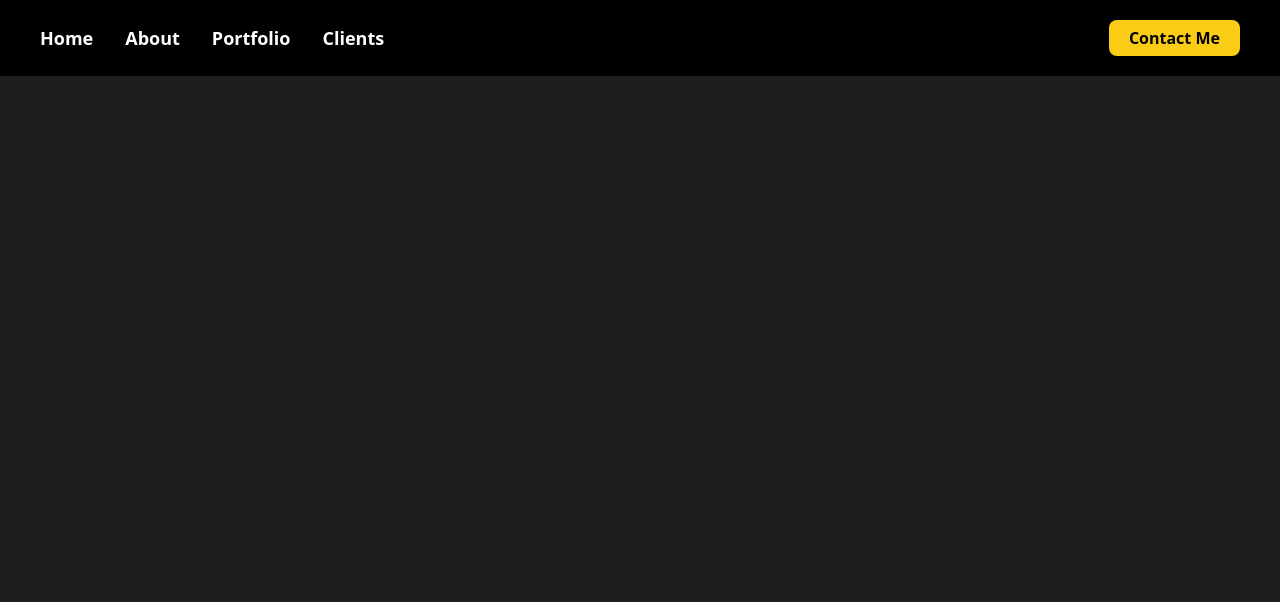
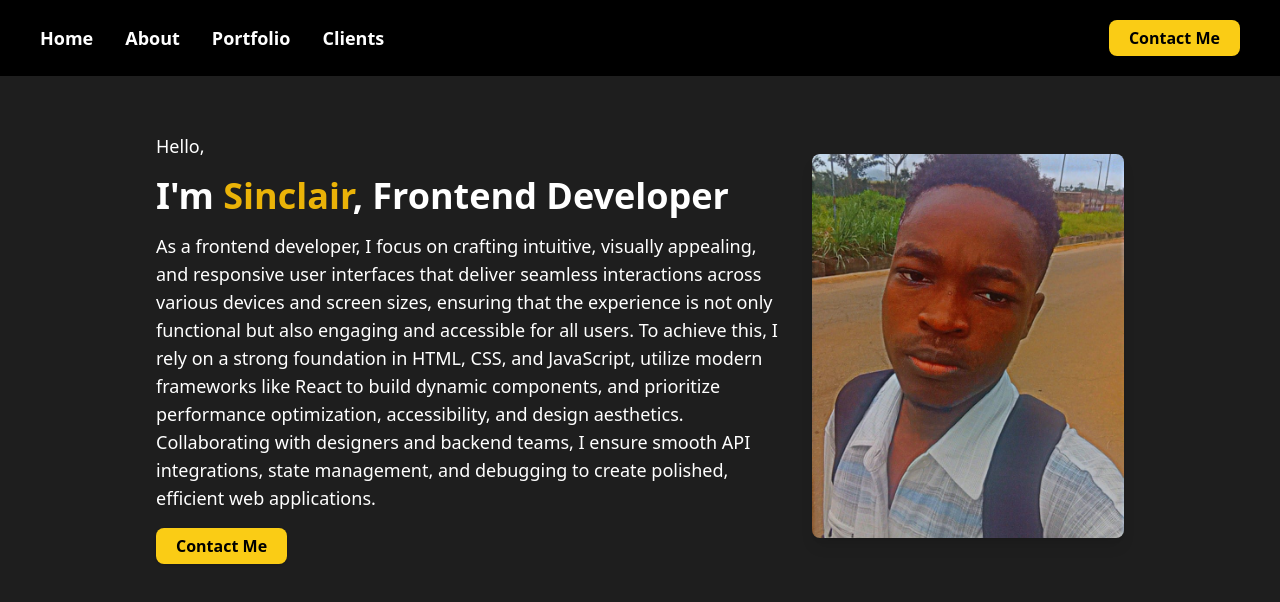
Before and after one commit to sinclare210/PorfolioWebsite, a React (Vite) app: page / in a window 1280 px wide. Shown: the top 602 px of the page. Built offline with nearby package versions, Linux system fonts and the light colour scheme.

Commit message:
hero section done

```diff
--- a/src/App.jsx
+++ b/src/App.jsx
@@ -1,10 +1,12 @@
 import { Button } from "@/components/ui/button"
 import Navbar from "./components/Navbar"
+import Intro from "./components/Intro"
 
 export default function App() {
   return (
     <div className="w-full h-screen overflow-x-hidden">
     <Navbar/>
+    <Intro/>
     </div>
   )
 }
--- /dev/null
+++ b/src/components/Intro.jsx
@@ -0,0 +1,45 @@
+import React from 'react'
+import { Button } from './ui/button'
+
+const Intro = () => {
+  return (
+    <div className="flex flex-col-reverse md:flex-row items-center  text-center md:text-left px-4  text-white space-y-8 md:space-y-0 md:space-x-8 mt-28  md:justify-center absolute">
+
+      {/* Text Section */}
+      <div className="md:w-1/2 mt-5">
+        <p className="text-lg">Hello,</p>
+        <h1 className="text-4xl font-bold mt-4">
+          I'm <span className="text-yellow-500">Sinclair</span>, Frontend Developer
+        </h1>
+        <p className="mt-4 text-lg">
+          As a frontend developer, I focus on crafting intuitive,
+          visually appealing, and responsive user interfaces
+          that deliver seamless interactions across various
+          devices and screen sizes, ensuring that the experience
+          is not only functional but also engaging and accessible
+          for all users. To achieve this, I rely on a strong foundation
+          in HTML, CSS, and JavaScript, utilize modern frameworks like
+          React to build dynamic components, and prioritize performance
+          optimization, accessibility, and design aesthetics. Collaborating
+          with designers and backend teams, I ensure smooth API integrations,
+          state management, and debugging to create polished, efficient web applications.
+        </p>
+        <Button className="bg-yellow-400 text-black text-base font-bold rounded-lg px-5 py-2 hover:bg-yellow-300 transition duration-200 my-4">
+              Contact Me
+            </Button>
+      </div>
+
+      {/* Image Section */}
+      <div className="md:w-1/4">
+        <img
+          src="/mypic.jpeg"
+          alt="Sinclair"
+          className="rounded-lg shadow-lg w-96 object-cover h-96"
+        />
+      </div>
+
+    </div>
+  )
+}
+
+export default Intro
```
Also changed, not shown: public/mypic.jpeg (added).
